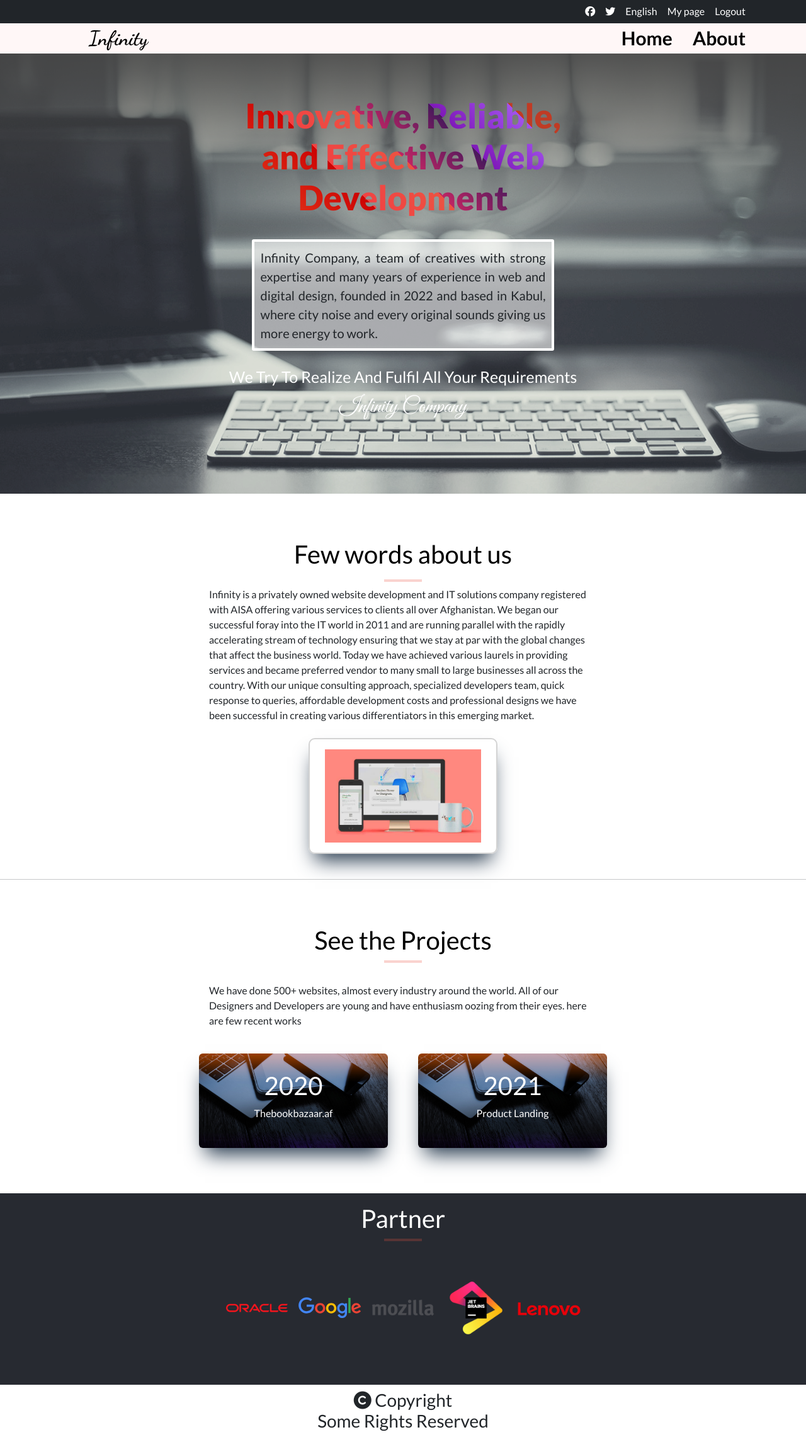
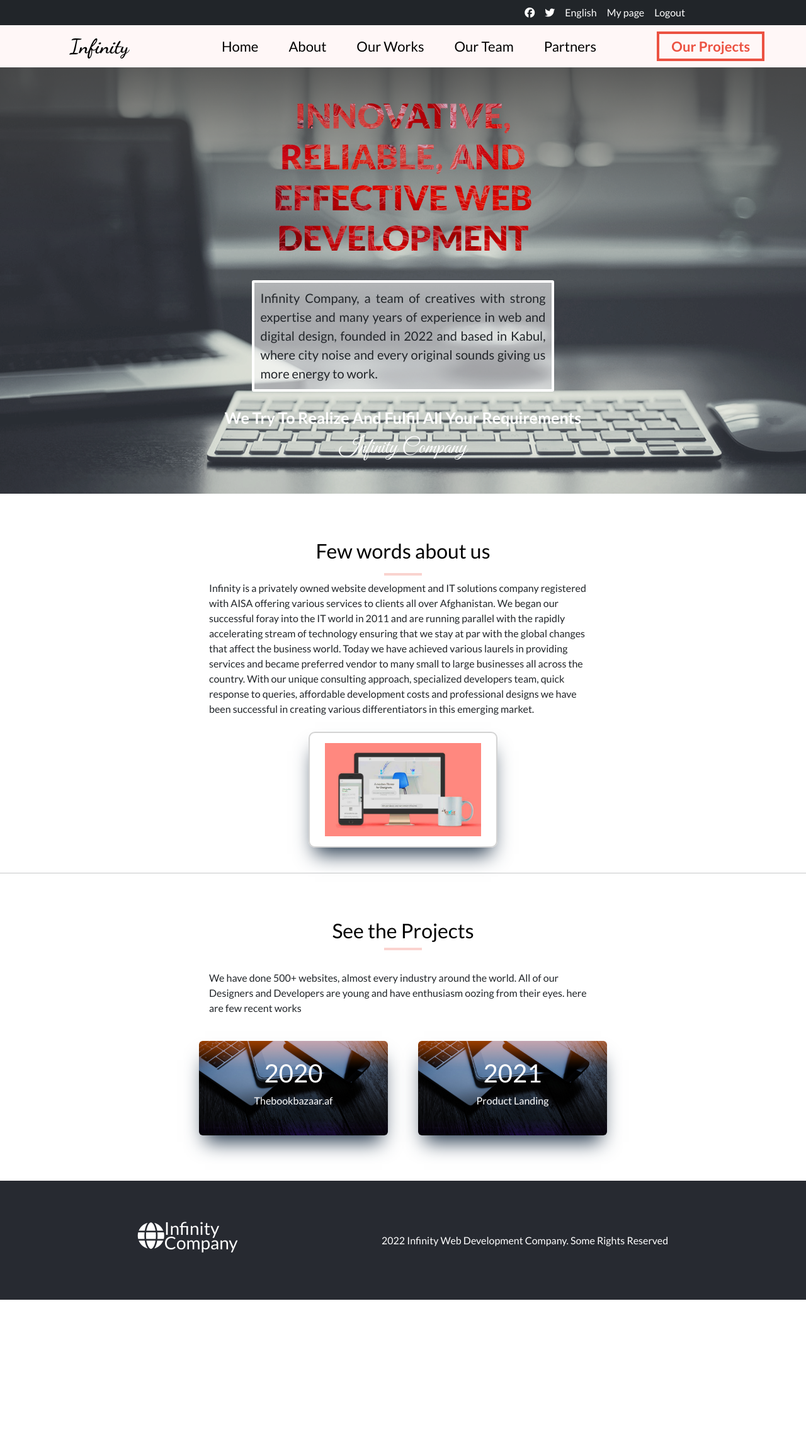
Before and after one commit to Iqbal-Elham/Infinity-web-development, a website: page about-page.html in a window 1280 px wide. Shown: the whole page at 63% size. After the commit the page ends 2064 px from the top, so only its background shows below. Drawn offline with nearby package versions, Linux system fonts and the light colour scheme; some icons are missing.

```diff
--- a/about-page.html
+++ b/about-page.html
@@ -29,10 +29,16 @@
                         colors="primary:#242424,secondary:#ec5242" style="width:45px;height:45px">
                     </lord-icon><span>Infinity</span>
                 </a></div>
-            <ul class="menu">
+            <ul class="menu d-flex align-items-center gap-5">
                 <li><a class="menu-item close"><img src="./assets/images/close.png" alt="close icon"></a></li>
                 <li class="menu-item"><a href="./index.html">Home</a></li>
                 <li class="menu-item"><a href="./about-page.html">About</a></li>
+                <li class="menu-item"><a href="./index.html#works">Our Works</a></li>
+                <li class="menu-item"><a href="./index.html#team">Our Team</a></li>
+                <li class="menu-item"><a href="./index.html#partners">Partners</a></li>
+                <li class="goals-btn">
+                    <a href="">Our Projects</a>
+                </li>
             </ul>
         </nav>
     </header>
@@ -48,9 +54,10 @@
         </div>
     </section>
     <main class="main-about flex p-4 gap-2">
-        <h1 class="heading text-black mt-5">Few words about us</h1>
+        <h2 class="heading text-black mt-5">Few words about us</h2>
         <hr class="hr-line">
-        <p class="about-p">Infinity is a privately owned website development and IT solutions company registered with AISA offering
+        <p class="about-p">Infinity is a privately owned website development and IT solutions company registered with
+            AISA offering
             various services to clients all over Afghanistan. We began our successful foray into the IT world in 2011
             and are running parallel with the rapidly accelerating stream of technology ensuring that we stay at par
             with the global changes that affect the business world.
@@ -61,11 +68,12 @@
         <img src="./assets/images/slider-01.jpg" alt="">
     </main>
     <hr>
-    <section class="past flex p-4 gap-4 my-5">
-        <h1 class="heading text-black">See the Projects
+    <section class="past flex p-4 gap-4 my-5" id="projects">
+        <h2 class="heading text-black">See the Projects
             <hr class="hr-line mt-2">
-        </h1>
-        <p class="about-p">We have done 500+ websites, almost every industry around the world. All of our Designers and Developers are
+        </h2>
+        <p class="about-p">We have done 500+ websites, almost every industry around the world. All of our Designers and
+            Developers are
             young and have enthusiasm oozing from their eyes. here are few recent works</p>
         <div class="main-cards flex gap-5 flex-md-row">
             <div class="first flex">
@@ -79,9 +87,9 @@
         </div>
     </section>
 
-    <footer>
-        <div class="partners">
-            <h1 class="heading">Partner</h1>
+    <footer >
+        <div class="partners about-partner">
+            <h2 class="heading">Partner</h2>
             <hr class="hr-line">
             <ul class="d-flex justify-content-center align-items-center flex-wrap gap-3">
                 <li><img src="./assets/images/oracle-logo.png" width="100px" alt=""></li>
@@ -91,10 +99,12 @@
                 <li><img src="./assets/images/Lenovo_logo_2015.svg.png" width="100px" alt=""></li>
             </ul>
         </div>
-        <div class="text-center my-2">
-            <h3><i class="fa-solid">&#xf1f9;</i> Copyright
-            <br> Some Rights Reserved
-        </h3>
+        <div class="footer-2 about-footer">
+            <div><a class="d-flex align-items-center justify-content-center" href="#hero">
+                    <p><i class="fa-solid fa-xl">&#xf0ac;</i> </p>
+                    <p> Infinity<br>Company</p>
+                </a></div>
+            <div>2022 Infinity Web Development Company. Some Rights Reserved</div>
         </div>
     </footer>
 
--- a/assets/css/style.css
+++ b/assets/css/style.css
@@ -60,7 +60,7 @@
 
 .menu a {
   color: black;
-  font-size: 32px;
+  font-size: 30px;
   font-weight: 700;
   text-decoration: none;
   cursor: pointer;
@@ -91,31 +91,18 @@
   margin-top: 3.6rem;
 }
 
-.header h1 {
+.header .greeting {
   color: var(--color);
-  font-size: 26px;
+  font-size: 32px;
   font-weight: 500;
 }
 
 .header .title {
   font-weight: 900;
   font-size: 35px;
-  background-image:
-    linear-gradient(
-      45deg,
-      rgb(221, 41, 21) 16.666%,
-      #cc0303 33.333%,
-      #ccb803 33.333%,
-      #f14343 33.333%,
-      #ec5242 50%,
-      #bd2564 50%,
-      #49185c 66.666%,
-      #7f19b9 66.666%,
-      #a253ec 83.333%,
-      #c03b24 83.333%
-    );
-  background-size: 100%;
-  background-repeat: repeat;
+  text-transform: uppercase;
+  background-image: url('../images/intro-header-text-bg.png');
+  background-size: 40%;
   -webkit-background-clip: text;
   -webkit-text-fill-color: transparent;
   animation: rainbow-text-simple-animation-rev 0.75s ease forwards;
@@ -165,6 +152,7 @@
 .header .timing {
   color: white;
   font-size: 25px;
+  font-weight: 700  ;
 }
 
 .logo {
@@ -177,17 +165,21 @@
     width: 100%;
     z-index: 2;
   }
-
   .menu-item {
     border: none;
   }
 
-  .menu-item a {
-    font-size: 30px;
+  .menu a {
+    color: black;
+    font-size: 22px;
+    font-weight: 400;
+    text-decoration: none;
+    cursor: pointer;
   }
 
   .nav1 {
-    padding: 0.4rem 6rem;
+    padding: 0.5rem 12rem;
+
   }
 
   .nav1 a {
@@ -201,14 +193,12 @@
 
   .nav-bar {
     display: flex;
-    justify-content: space-between;
-    padding: 0 6rem;
+    justify-content: space-around;
+    padding: 0.6rem 1rem;
     align-items: center;
     flex-direction: row;
     width: 100%;
     background-color: rgb(255, 247, 247);
-
-    /* border: 4px solid green; */
   }
 
   .menu {
@@ -233,6 +223,18 @@
   .logo span {
     /* font-family: 'Great Vibes', cursive; */
     font-family: 'Dancing Script', cursive;
+  }
+  .goals-btn
+  {
+    border: 4px solid var(--color);
+    padding: 0.2rem 1.2rem;
+    margin-left: 3rem;
+  }
+  .goals-btn a
+  {
+    text-decoration: none;
+    color: var(--color);
+    font-weight: 700;
   }
 
   .humbarger,
@@ -292,6 +294,7 @@
   padding: 0.5rem 1rem;
   background-color: #d4d4d433;
   align-items: center;
+  text-align: center;
   justify-content: center;
   gap: 0.8rem;
   margin-top: 1rem;
@@ -308,6 +311,11 @@
   font-size: 11px;
 }
 
+.w-card:hover
+{
+  border: 2px solid white;
+  transform: scale(0.93);
+}
 .work-icons {
   width: 70px;
   height: 70px;
@@ -319,8 +327,13 @@
   padding: 1rem 3rem;
   border: none;
   margin-top: 1rem;
+  font-size: 20px;
 }
-
+.join-button:hover {
+  background-color: rgba(240, 248, 255, 0);
+  padding: 1rem 3rem;
+  text-decoration: underline;
+}
 @media (min-width: 768px) {
   .work-cards {
     display: flex;
@@ -364,7 +377,7 @@
   display: flex;
   justify-content: center;
   flex-direction: column;
-  padding: 1.5rem 0.9rem;
+  padding: 1.5rem 2rem;
 }
 
 .employee {
@@ -373,11 +386,25 @@
   grid-template-rows: 1fr;
   gap: 1rem;
   margin-top: 1rem;
+  position: relative;
 }
 
-.employee img {
-  width: 120px;
-  background-image: url(../images/icons8-menu-50.png);
+.team-image {
+  width: 100px;
+  /* position: absolute; */
+}
+.employee::before {
+  position:absolute;
+  content: "";
+  background: url(../../assets/images/black-white-checkers.png);
+  background-size: 60%;
+  height: 70px;
+  width: 70px;
+  display: block;
+  top: -15px;
+  left: -15px;
+  z-index: -1;
+  opacity: 0.3;
 }
 
 .employee h3 {
@@ -406,7 +433,7 @@
   .team {
     display: grid;
     grid-template-columns: repeat(2, 1fr);
-    gap: 1rem;
+    gap: 2rem;
     padding: 0;
     justify-items: end;
     place-items: end;
@@ -474,8 +501,33 @@
   border-radius: 6px;
   box-shadow: rgb(38, 57, 77) 0 20px 30px -10px;
 }
+.footer-2
+{
+  display: flex;
+  justify-content: center;
+  /* text-align: center; */
+  align-items: center;
+  margin: 2rem 0;
+  padding: 1.6rem 1rem;
+  gap: 0.6rem;
+}
+.footer-2 a
+{
+  text-decoration: none;
+  color: black;
+  font-size: 22px;
+  line-height: 0.8;
+}
 
 @media (min-width: 768px) {
+  .footer-2
+  {
+    justify-content: space-evenly;
+  }
+  .footer-2 a
+  {
+    font-size: 28px;
+  }
   .partners ul {
     margin: 3.5rem 0;
   }
@@ -483,4 +535,19 @@
   .about-p {
     width: 50%;
   }
+  .about-partner
+  {
+    display: none;
+  }
+  .about-footer
+  {
+    color: white;
+    background-color: var(--black);
+    margin-bottom: 0;
+    padding: 4rem 0;
+  }
+  .about-footer a
+{
+  color: white;
 }
+}
--- a/assets/js/script.js
+++ b/assets/js/script.js
@@ -60,7 +60,7 @@
 
 for (let i = 0; i < team.length; i += 1) {
   const eachTeam = `<div class="employee">
-  <img class="team-image" src="${team[i].image}" alt="">
+  <div class="team-bg"><img class="team-image" src="${team[i].image}" alt=""></div>
   <div class="co-workers-detail">
     <h3>${team[i].name}</h3>
     <h4>${team[i].field} </h4>
```
Also changed, not shown: README.md, assets/images/intro-header-text-bg.png (added).
